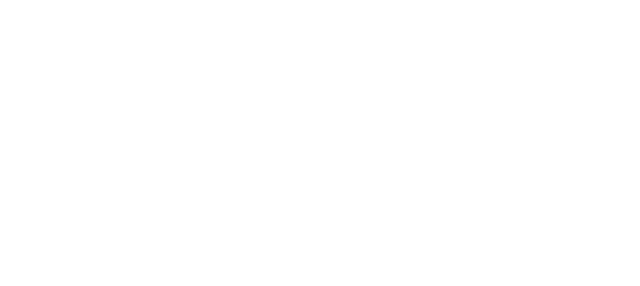
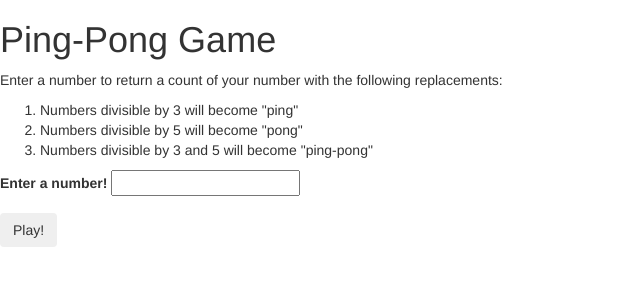
Before and after one commit to jbellwaite/intro-wk3-ping-pong, a plain HTML site: page index.html in a window 1280 px wide. Shown: the whole page, without its empty margins (0-640 px from the left). Drawn offline with nearby package versions, Linux system fonts and the light colour scheme.

Commit message:
Add instructions, form for entering a number, button for submitting, and output list to index.html

```diff
--- a/index.html
+++ b/index.html
@@ -9,9 +9,24 @@
   integrity="sha256-DZAnKJ/6XZ9si04Hgrsxu/8s717jcIzLy3oi35EouyE="
   crossorigin="anonymous"></script>
     <script src="js/scripts.js"></script>
-    <title></title>
+    <title>Ping-Pong</title>
   </head>
   <body>
-
+    <h1>Ping-Pong Game</h2>
+      <p>Enter a number to return a count of your number with the following replacements:</p>
+        <ol>
+          <li>Numbers divisible by 3 will become "ping"</li>
+          <li>Numbers divisible by 5 will become "pong"</li>
+          <li>Numbers divisible by 3 and 5 will become "ping-pong"</li>
+        </ol>
+      <form>
+        <div class="form-group">
+          <label>Enter a number!</label>
+          <input type="text" required id="input"></input>
+        </div>
+        <button class="btn" type="submit">Play!</button>
+      </form>
+      <ul id="output">
+      </ul>
   </body>
 </html>
```
